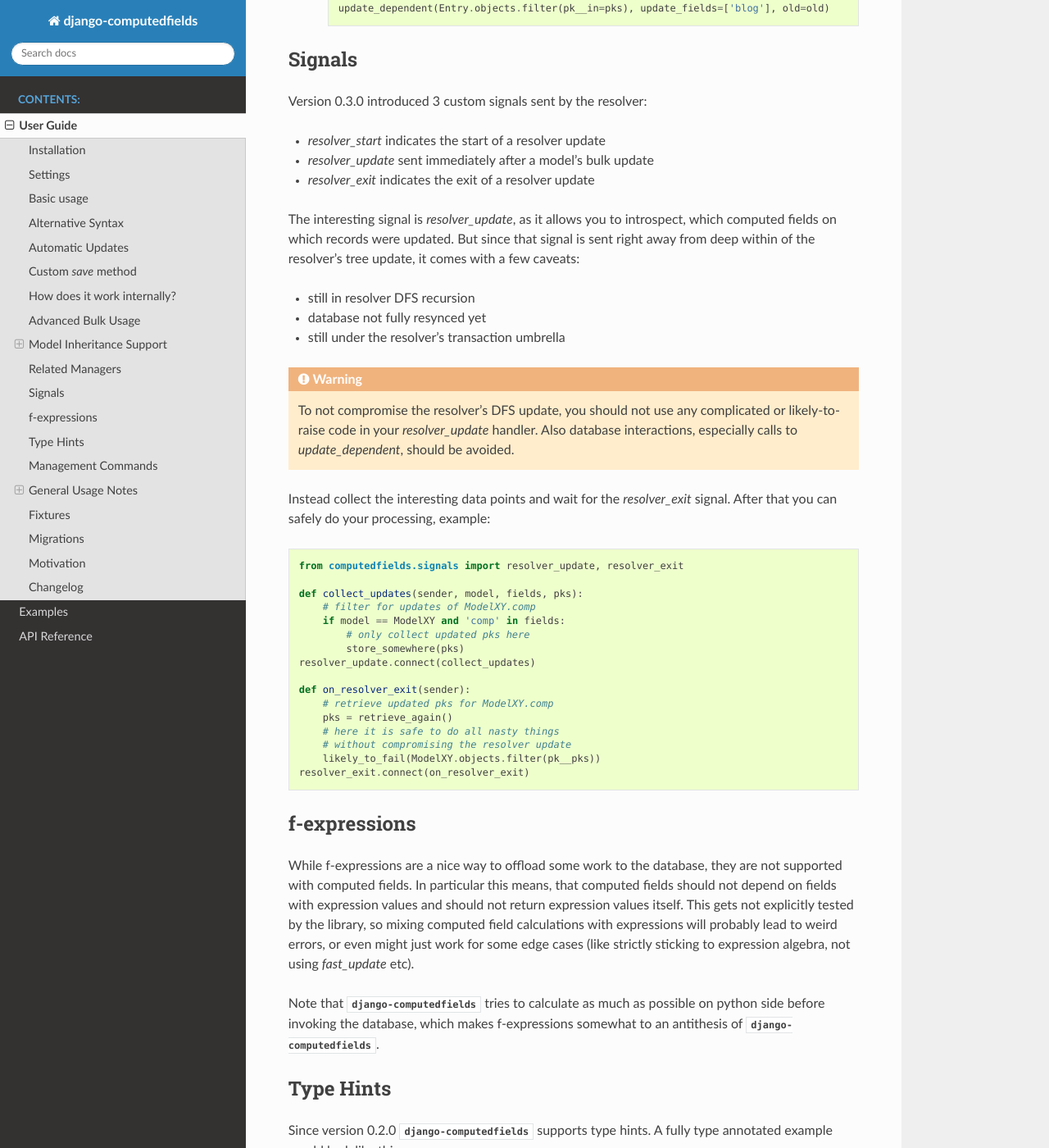
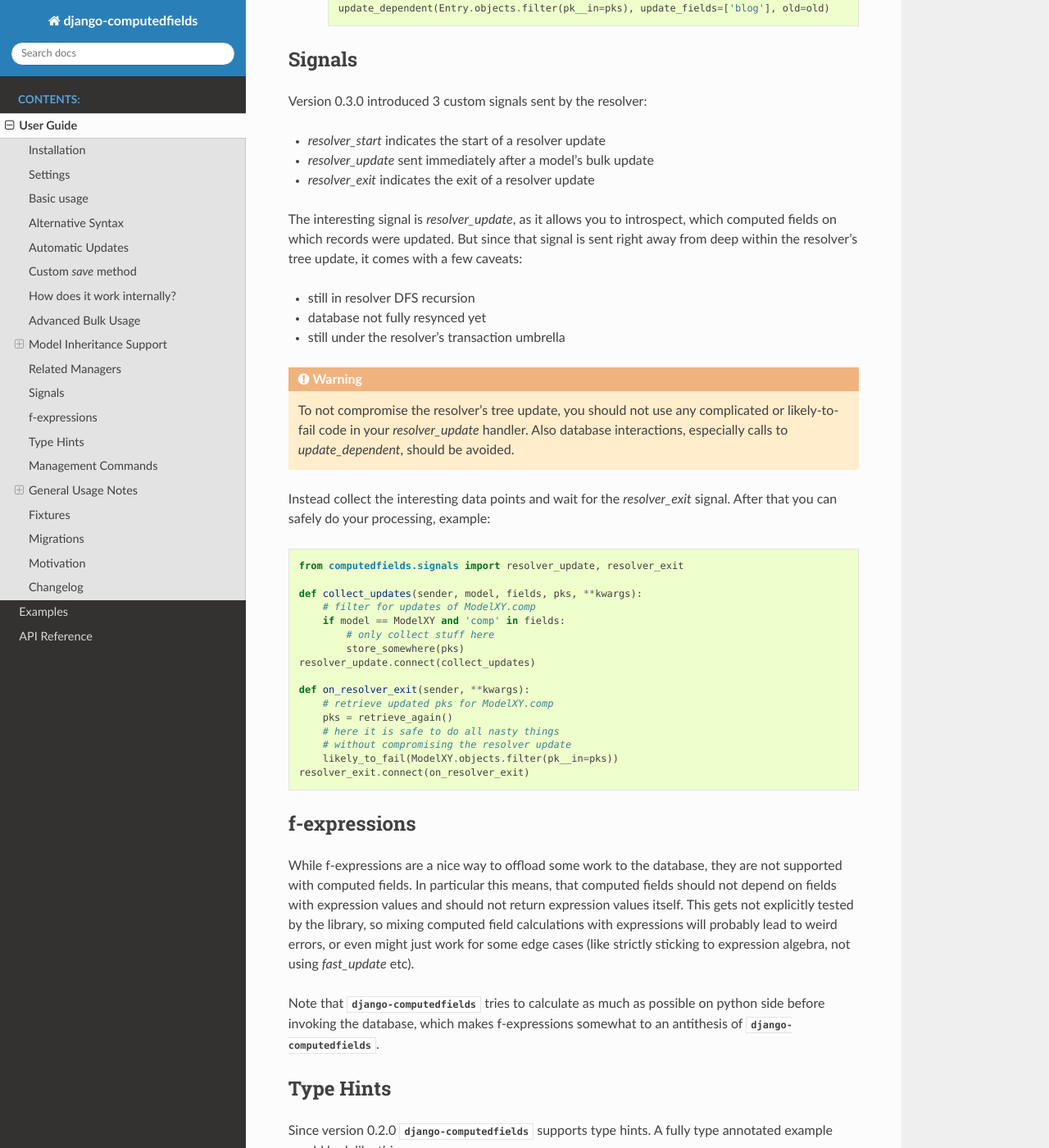
Before and after one commit to netzkolchose/django-computedfields, a Sphinx documentation site: the page built from docs/manual.rst, in a window 1280 px wide and 1400 px high, scrolled down 8933 px. Shown: the whole window at 82% size. Built offline with Sphinx 7.4.7 and the Read the Docs theme 3.1.0, drawn with Linux system fonts in a browser that asks for light colours; the version number is read from the project's files by our own code.

Commit message:
fix broken docs

```diff
--- a/docs/manual.rst
+++ b/docs/manual.rst
@@ -436,7 +436,7 @@ Version 0.3.0 introduced 3 custom signals sent by the resolver:
 
 The interesting signal is `resolver_update`, as it allows you to introspect,
 which computed fields on which records were updated. But since that signal is sent right away from deep within
-of the resolver's tree update, it comes with a few caveats:
+the resolver's tree update, it comes with a few caveats:
 
 - still in resolver DFS recursion
 - database not fully resynced yet
@@ -445,7 +445,7 @@ of the resolver's tree update, it comes with a few caveats:
 
 .. WARNING::
 
-    To not compromise the resolver's DFS update, you should not use any complicated or likely-to-raise code
+    To not compromise the resolver's tree update, you should not use any complicated or likely-to-fail code
     in your `resolver_update` handler. Also database interactions, especially calls to `update_dependent`,
     should be avoided.
 
@@ -456,19 +456,19 @@ After that you can safely do your processing, example:
 
     from computedfields.signals import resolver_update, resolver_exit
 
-    def collect_updates(sender, model, fields, pks):
+    def collect_updates(sender, model, fields, pks, **kwargs):
         # filter for updates of ModelXY.comp
         if model == ModelXY and 'comp' in fields:
-            # only collect updated pks here
+            # only collect stuff here
             store_somewhere(pks)
     resolver_update.connect(collect_updates)
 
-    def on_resolver_exit(sender):
+    def on_resolver_exit(sender, **kwargs):
         # retrieve updated pks for ModelXY.comp
         pks = retrieve_again()
         # here it is safe to do all nasty things
         # without compromising the resolver update
-        likely_to_fail(ModelXY.objects.filter(pk__pks))
+        likely_to_fail(ModelXY.objects.filter(pk__in=pks))
     resolver_exit.connect(on_resolver_exit)
 
 
```
